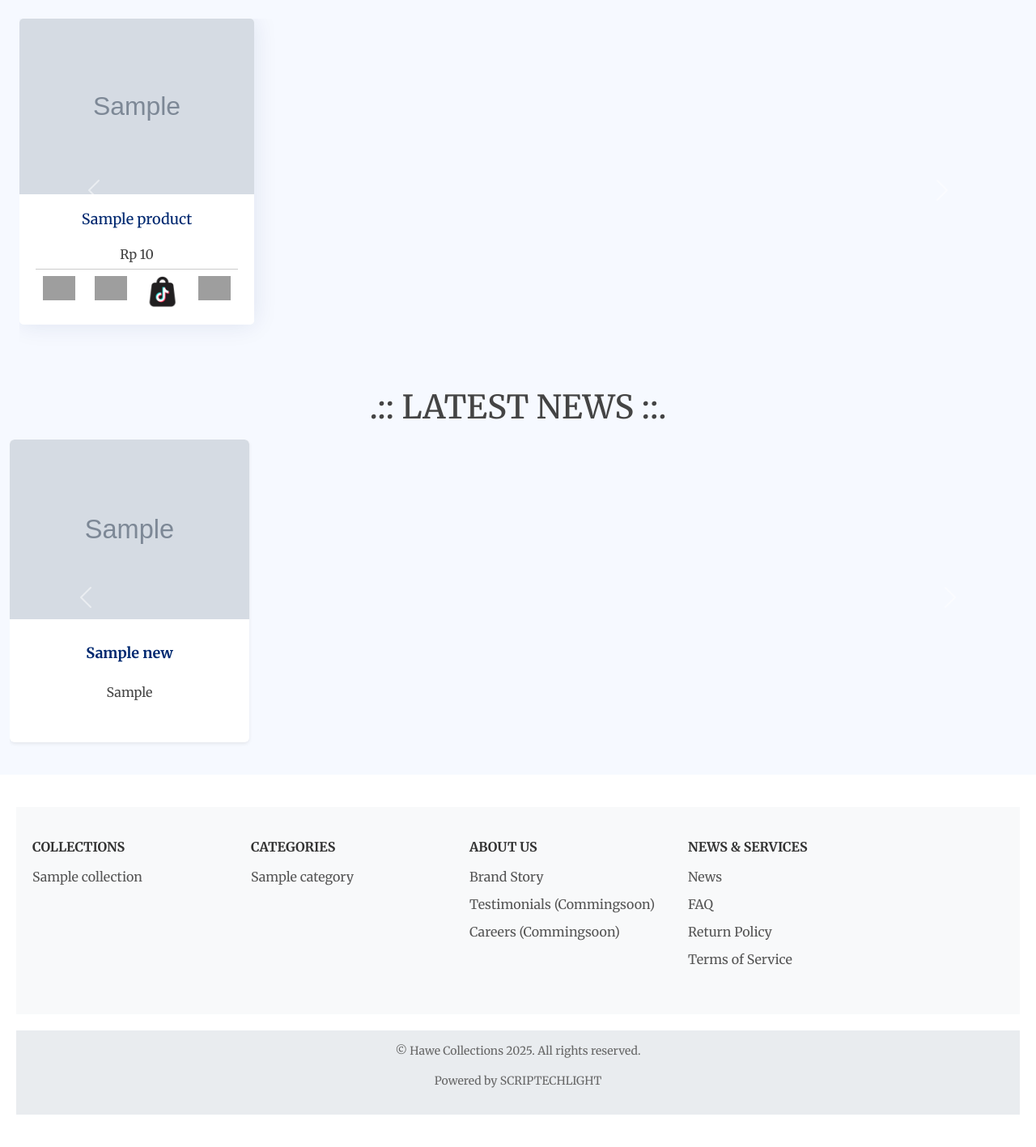
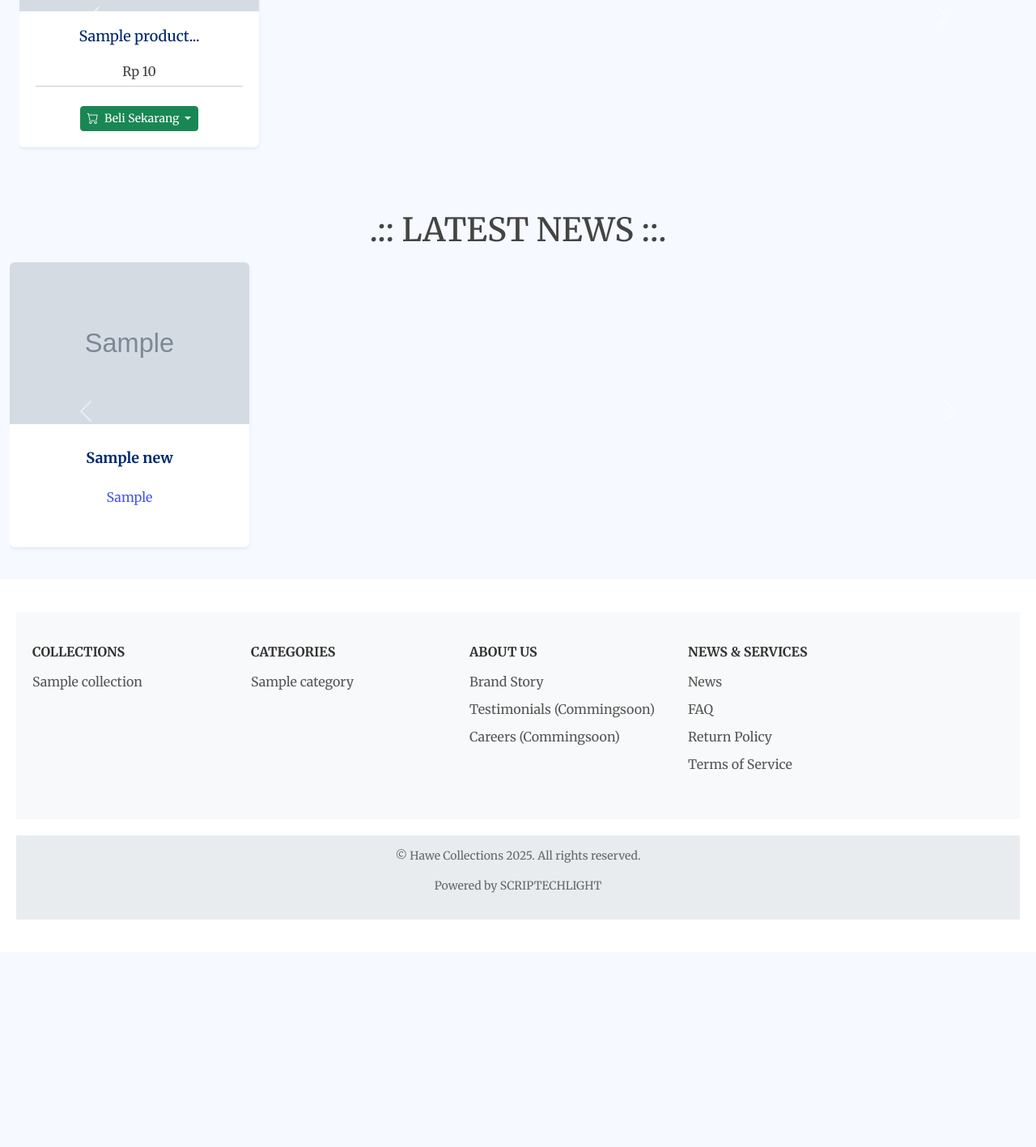
Before and after one commit to NurjamanST/CodeIgniter-develop, a CodeIgniter app: page /database/ in a window 1280 px wide. Shown: the part 2341-3758 px from the top of the page at 81% size. After the commit the page ends 3477 px from the top, so only its background shows below. Run offline with CodeIgniter, Linux system fonts and the light colour scheme; tables that the repository leaves empty or names only in its code hold one stand-in row (values such as "Sample post"); grey boxes marked "Sample" are stand-in pictures; some libraries are stand-ins or nearby versions; grey boxes are pictures that could not be loaded.

Commit message:
Update UI

```diff
--- a/application/controllers/Landing.php
+++ b/application/controllers/Landing.php
@@ -18,6 +18,7 @@ class Landing extends CI_Controller {
     public function index() {
         // Load Data
         $data['products'] = $this->Product_model->get_limit_catalogues(8, 0);
+
         $data['categories'] = $this->Category_model->get_all();
         $data['collections'] = $this->Collection_model->get_all();
         $data['sliders'] = $this->db->order_by('urutan')->get_where('sliders', ['status' => 'aktif'])->result();
--- a/application/views/Layout/head.php
+++ b/application/views/Layout/head.php
@@ -123,6 +123,7 @@
 
     </style>
     <!-- End Setup Navbar Landing Page -->
+
     <!-- Setup Footer Landing Page -->
     <style>
         /* Container utama footer */
@@ -189,6 +190,8 @@
             }
         }
     </style>
+    <!-- End Setup Footer Landing Page -->
+
     <!-- Setup Detail Produk -->
     <style>
         .main-image img {
@@ -252,6 +255,33 @@
             border-radius: 8px; /* Opsi tambahan: memberikan radius sudut */
         }
     </style>
+    <!-- End Setup Detail Produk -->
+
+    <!-- Setup Carousel-inner -->
+    <style>
+    /* Carousel */
+    .carousel-inner .card {
+        transition: transform 0.3s ease, box-shadow 0.3s ease;
+    }
+
+    .carousel-inner .card:hover {
+        transform: translateY(-5px);
+        box-shadow: 0 10px 20px rgba(0, 0, 0, 0.1);
+    }
+
+    /* Gambar Produk */
+    .carousel-inner .card-img-top {
+        object-fit: cover;
+        height: 200px; /* Atur tinggi gambar */
+    }
+
+    /* Tombol Marketplace */
+    .carousel-inner .card-body img {
+        width: 40px;
+        height: 40px;
+        object-fit: cover;
+    }
+    </style>
 </head>
 
 <body>
--- a/application/views/Layout/navbar_lp.php
+++ b/application/views/Layout/navbar_lp.php
@@ -1,7 +1,7 @@
 <nav class="navbar navbar-expand-lg fixed-top navbar-light" id="navbar">
   <div class="container-fluid px-4 px-lg-5" style="height: 100%; display: flex; align-items: center;">
     <!-- Brand -->
-    <a class="navbar-brand" href="#">
+    <a class="navbar-brand" href="<?= base_url('index.php/Landing/index') ?>">
       <img src="<?= base_url('assets/img/logohawe2.png') ?>" alt="Logo" width="100" class="img-fluid">
     </a>
 
--- a/application/views/Pages/Pelanggan/index.php
+++ b/application/views/Pages/Pelanggan/index.php
@@ -22,26 +22,30 @@
 <!-- Main Content -->
 <div class="container-fluid">
     <!-- PRODUCT CATEGORY -->
-    <div class="row mt-4 mb-4">
-        <div class="col-md-12 text-center my-5 fw-bold">
-            <h1>Product Category</h1>
+        <div class="row">
+            <div class="col-md-3 col-lg-12 text-center my-3 fw-bold">
+                <h4>Product Category</h4>
             </div>
-        <div class="col-md-12 text-center">
-            <div class="row">
+
+            <div class="row row-cols-1 row-cols-md-3 g-3">
                 <?php foreach ($categories as $cat): ?>
-                    <div class="col-md-4">
-                        <div class="card">
-                            <img src="<?= base_url('assets/img/'.$cat->nama_kategori.'.jpg')?>" class="card-img-top" alt="...">
-                            <div class="card-body my-1">
-                                <a href="<?= base_url('Product/category/'.$cat->id); ?>" class="btn btn-outline-dark btn-block"><?= $cat->nama_kategori; ?></a>
+                    <div class="col">
+                        <a href="<?= base_url('index.php/Categories/view/' . $cat->id); ?>" class="text-decoration-none text-dark">
+                            <div class="card shadow-sm border-0 rounded-3 overflow-hidden position-relative">
+                                <img src="<?= base_url('assets/img/'.$cat->nama_kategori.'.jpg') ?>"
+                                    alt="<?= htmlspecialchars($cat->nama_kategori) ?>"
+                                    class="card-img-top" style="object-fit: cover; height: 150px;">
+                                <div class="card-body text-center">
+                                    <h5 class="card-title"><?= htmlspecialchars($cat->nama_kategori) ?></h5>
                                 </div>
                             </div>
+                        </a>
                     </div>
                 <?php endforeach; ?>
             </div>
         </div>
-    </div>
     <!-- End PRODUCT CATEGORY -->
+
     <!-- BEST SELLING -->
         <!-- Images Best Selling -->
         <div class="row mt-4 mb-4">
@@ -49,14 +53,16 @@
                 <div class="position-relative">
                     <img src="<?= base_url('assets/img/bestselling.png')?>" class="img-fluid" style="width: 100%;" alt="Best Selling">
 
-                <div class="position-absolute top-50 start-50 translate-end text-white fw-bold" style="text-shadow: 2px 2px 4px rgba(0, 0, 0, 0.6);">
+                    <div class="position-absolute top-50 start-0 translate-end text-white fw-bold" style="text-shadow: 2px 2px 4px rgba(0, 0, 0, 0.6);">
                         <h1>BEST SELLING PRODUCTS</h1>
                     </div>
                 </div>
             </div>
         </div>
     <!-- End Images Best Selling -->
-    <!-- Carousel dengan Cards Berisi Produk {Gambar, Nama Produk, Harga} dengan efek hover-->
+
+    <!-- SLIDER PRODUCT -->
+        <!-- Carousel dengan Cards Berisi Produk {Gambar, Nama Produk, Harga} dengan efek hover -->
         <div class="container-fluid">
             <!-- Carousel Wrapper -->
             <div id="carouselExampleControls" class="carousel slide" data-bs-ride="carousel">
@@ -73,40 +79,63 @@
                         $activeClass = ($index === 0) ? 'active' : '';
                     ?>
                         <div class="carousel-item <?= $activeClass ?>">
-                            <div class="row">
+                            <div class="row row-cols-2 row-cols-sm-4 row-cols-md-4 g-3">
                                 <?php foreach ($chunk as $p) : ?>
-                                    <div class="col-md-3 mb-3">
-                                        <div class="card h-auto">
-                                            <img src="<?= base_url('uploads/products/' . $p->gambar1) ?>" class="card-img-top" alt="<?= htmlspecialchars($p->title ?? 'Produk') ?>">
+                                    <div class="col mb-3">
+                                        <div class="card h-auto shadow-sm border-0 rounded">
+                                            <img src="<?= base_url('uploads/products/' . $p->gambar1) ?>" class="card-img-top" alt="<?= htmlspecialchars($p->title ?? 'Produk') ?>" style="object-fit: cover;">
                                             <div class="card-body d-flex flex-column text-center">
-                                                <h5 class="card-title"><?= htmlspecialchars($p->nama_product ?? 'Produk') ?></h5>
-                                                <h6 class="card-text flex-grow-1">Rp <?= htmlspecialchars(number_format($p->harga,0,',','.') ?? 'Harga produk tidak tersedia.') ?></h6>
+                                                <h6 class="card-title" style="">
+                                                    <?= htmlspecialchars(substr(strip_tags($p->nama_product), 0, 24) ?? 'Produk') ?>...
+                                                </h6>
+                                                <h6 class="card-text flex-grow-1">Rp <?= htmlspecialchars(number_format($p->harga, 0, ',', '.') ?? 'Harga produk tidak tersedia.') ?></h6>
                                                 <!-- Pembatas -->
                                                 <div class="mb-2" style="border-top: 1px solid #ccc;"></div>
-                                                <!-- Tombol untuk mengarahkan ke halaman produk -->
-                                                <div class="row justify-content-center">
-                                                    <div class="col-auto">
-                                                        <a href="<?= $p->shopee ?>" target="_blank">
-                                                            <img src="<?= base_url("assets/img/shopee.png") ?>" alt="Shopee" style="width: 40px; object-fit: cover;">
+                                                <!-- Tombol Marketplace -->
+                                                <div class="d-flex justify-content-center mt-3">
+                                                    <div class="btn-group">
+                                                        <button type="button" class="btn btn-success btn-sm dropdown-toggle" data-bs-toggle="dropdown" aria-expanded="false">
+                                                            <i class="bi bi-cart me-1"></i> Beli Sekarang
+                                                        </button>
+                                                        <ul class="dropdown-menu shadow-sm">
+                                                            <?php if (!empty($p->shopee)): ?>
+                                                                <li>
+                                                                    <a class="dropdown-item d-flex align-items-center" href="<?= $p->shopee ?>" target="_blank">
+                                                                        <img src="<?= base_url("assets/img/shopee.png") ?>" alt="Shopee" width="20" class="me-2">
+                                                                        Shopee
                                                                     </a>
-                                                    </div>
-                                                    <div class="col-auto">
-                                                        <a href="<?= $p->lazada ?>" target="_blank">
-                                                            <img src="<?= base_url("assets/img/lazada.png") ?>" alt="Lazada" style="width: 40px; object-fit: cover;">
+                                                                </li>
+                                                            <?php endif; ?>
+
+                                                            <?php if (!empty($p->lazada)): ?>
+                                                                <li>
+                                                                    <a class="dropdown-item d-flex align-items-center" href="<?= $p->lazada ?>" target="_blank">
+                                                                        <img src="<?= base_url("assets/img/lazada.png") ?>" alt="Lazada" width="20" class="me-2">
+                                                                        Lazada
                                                                     </a>
-                                                    </div>
-                                                    <div class="col-auto">
-                                                        <a href="<?= $p->tiktokshop ?>" target="_blank">
-                                                            <img src="<?= base_url("assets/img/tiktokshop.png") ?>" alt="TikTok Shop" style="width: 40px; object-fit: cover;">
+                                                                </li>
+                                                            <?php endif; ?>
+
+                                                            <?php if (!empty($p->tiktokshop)): ?>
+                                                                <li>
+                                                                    <a class="dropdown-item d-flex align-items-center" href="<?= $p->tiktokshop ?>" target="_blank">
+                                                                        <img src="<?= base_url("assets/img/tiktokshop.png") ?>" alt="TikTok Shop" width="20" class="me-2">
+                                                                        TikTok Shop
                                                                     </a>
-                                                    </div>
-                                                    <div class="col-auto">
-                                                        <a href="<?= $p->tokopedia ?>" target="_blank">
-                                                            <img src="<?= base_url("assets/img/tokopedia.png") ?>" alt="Tokopedia" style="width: 40px; object-fit: cover;">
+                                                                </li>
+                                                            <?php endif; ?>
+
+                                                            <?php if (!empty($p->tokopedia)): ?>
+                                                                <li>
+                                                                    <a class="dropdown-item d-flex align-items-center" href="<?= $p->tokopedia ?>" target="_blank">
+                                                                        <img src="<?= base_url("assets/img/tokopedia.png") ?>" alt="Tokopedia" width="20" class="me-2">
+                                                                        Tokopedia
                                                                     </a>
+                                                                </li>
+                                                            <?php endif; ?>
+                                                        </ul>
                                                     </div>
                                                 </div>
-
                                             </div>
                                         </div>
                                     </div>
@@ -126,8 +155,9 @@
                 </button>
             </div>
         </div>
-    <!-- End Carousel dengan Cards Berisi Produk {Gambar, Nama Produk, Harga} dengan efek hover-->
-    <!-- Latest news -->
+        <!-- End Carousel dengan Cards Berisi Produk {Gambar, Nama Produk, Harga} dengan efek hover -->
+
+    <!-- LATEST NEWS -->
     <div class="row mt-4 mb-4">
         <div class="col-md-12 text-center my-2 fw-bold">
             <h1>.:: LATEST NEWS ::.</h1>
@@ -147,6 +177,7 @@
                             <div class="row">
                                 <?php foreach ($chunk as $n) : ?>
                                     <div class="col-md-3 mb-3">
+                                        <a href="<?= base_url("index.php/Landing/news_view/{$n->id}") ?>">
                                             <div class="card h-100 border-0 shadow-sm rounded overflow-hidden">
                                                 <img src="<?= base_url('assets/uploads/news/' . $n->gambar) ?>" class="card-img-top" alt="<?= htmlspecialchars($p->title ?? 'Produk') ?>">
                                                 <div class="card-body d-flex flex-column text-center">
@@ -158,6 +189,7 @@
                                                     </p>
                                                 </div>
                                             </div>
+                                        </a>
                                     </div>
                                 <?php endforeach; ?>
                             </div>
```
Also changed, not shown: application/views/Pages/Pelanggan/About/index.php (+10 -29 lines), uploads/products/1747219379_1_slides-2.jpg (deleted), uploads/products/23424750690c5e3f778fc1073251b1bc.jpg (deleted), uploads/products/b3f63c3539404d15674d4281b8f71e3b.jpg (deleted), uploads/products/c68d175b42a29ea53e67a8f4d9579d4c.jpg (deleted), uploads/products/ecb9d342142dc3488c99ac108439a46f.jpg (deleted). Lines whose indentation alone changed are shown as unchanged.
